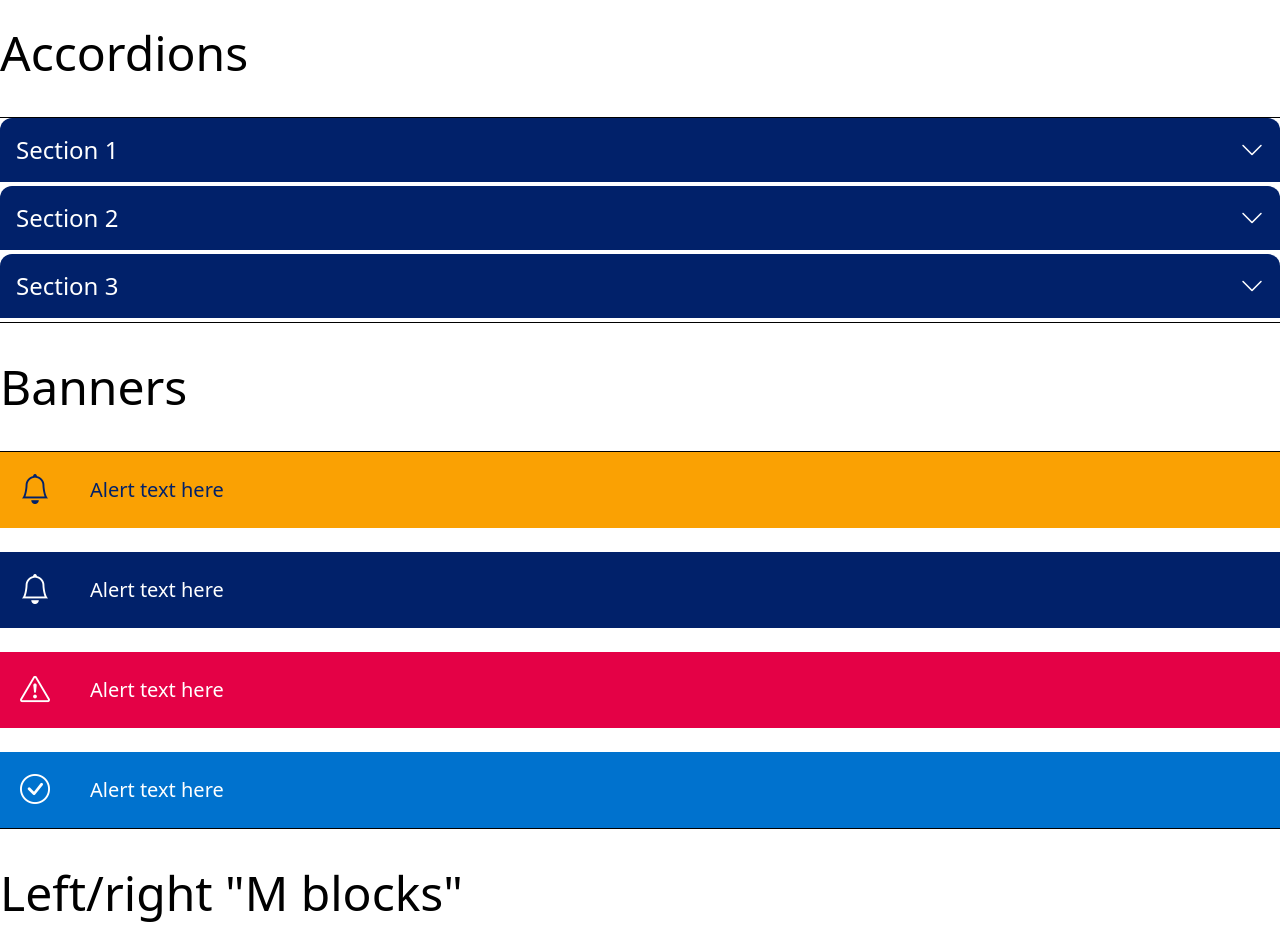
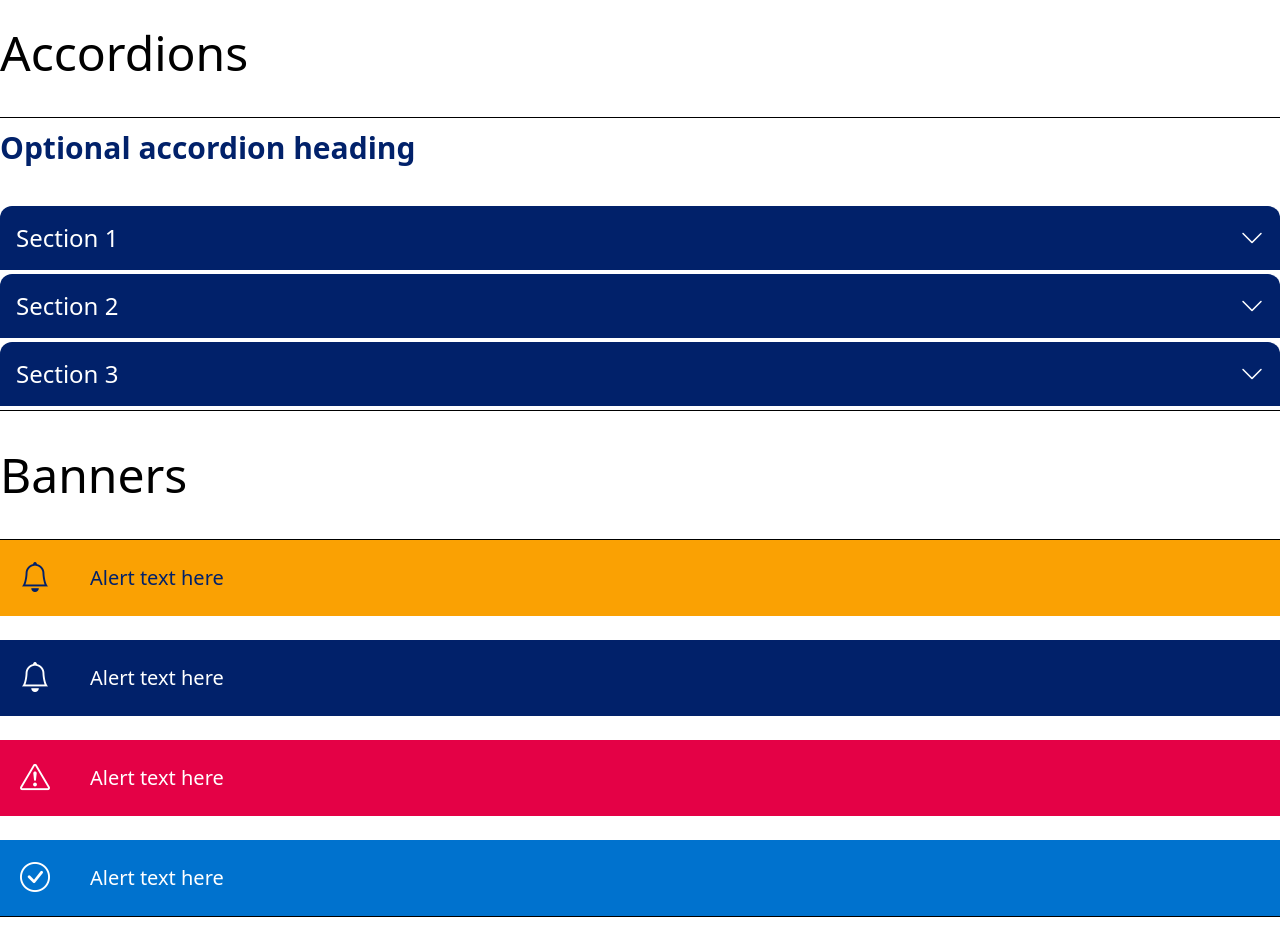
Before and after one commit to wilarthur/MOC-tailwind-templates, a website: page components.html in a window 1280 px wide. Shown: the part 9900-10827 px from the top of the page. Drawn offline with nearby package versions, Linux system fonts and the light colour scheme.

Commit message:
Accordion heading added

```diff
--- a/components.html
+++ b/components.html
@@ -570,6 +570,7 @@
     <p class="text-5xl my-10">Accordions</p>
     <hr>
     <div class="container mx-auto">
+        <h2 class="text-3xl text-moc-blue my-3 font-bold mb-10">Optional accordion heading</h2>
         <div class="accordion-container">
             <button class="accordion bg-moc-blue text-white text-2xl rounded-tl-xl rounded-tr-xl">Section 1 <i
                     class="bi bi-chevron-down"></i></button>
```
